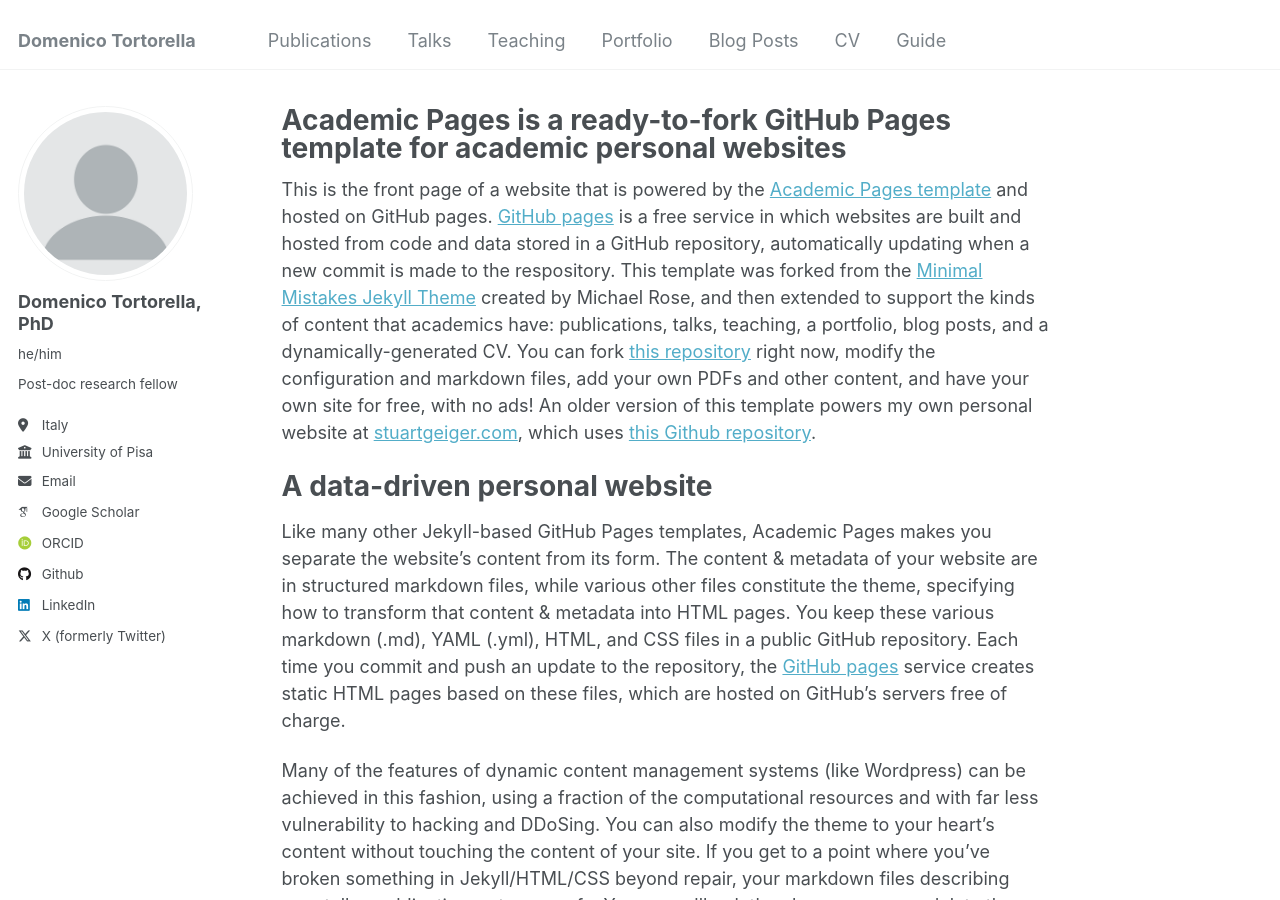
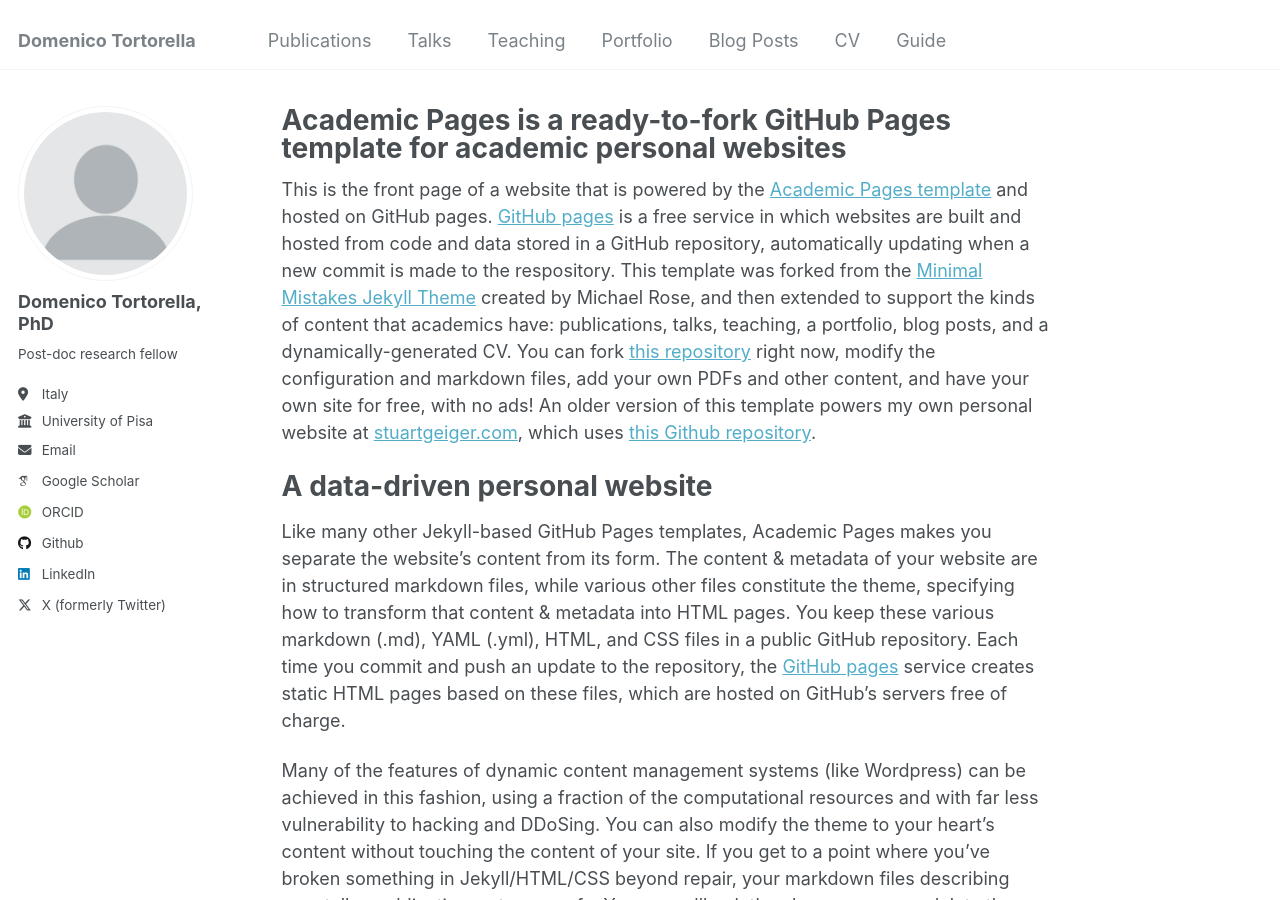
Before and after one commit to dtortorella/dtortorella.github.io, a Jekyll site: the page built from _pages/about.md, in a window 1280 px wide and 900 px high. Built offline with Jekyll 4.4.1, drawn with Linux system fonts in a browser that asks for light colours; some web fonts are replaced.

Commit message:
Fix basic info

```diff
--- a/_config.yml
+++ b/_config.yml
@@ -23,7 +23,7 @@ author:
   # Biographic information
   avatar           : "profile.png"
   name             : "Domenico Tortorella, PhD"
-  pronouns         : "he/him" # example: "she/her"
+  pronouns         : # example: "she/her"
   bio              : "Post-doc research fellow"
   location         : "Italy"
   employer         : "University of Pisa"
@@ -32,7 +32,7 @@ author:
 
   # Academic websites
   arxiv            : # URL - Update with the correct link to your profile
-  googlescholar    : "https://scholar.google.com/citations?user=PS_CX0AAAAAJ"
+  googlescholar    : "https://scholar.google.com/citations?user=xfp2G08AAAAJ"
   impactstory      : # URL
   orcid            : "https://orcid.org/0000-0003-3910-7713"
   semantic         : # URL
```
